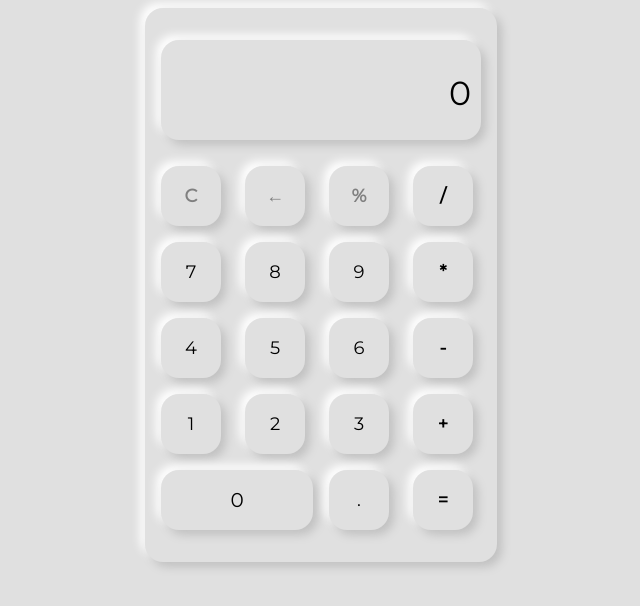
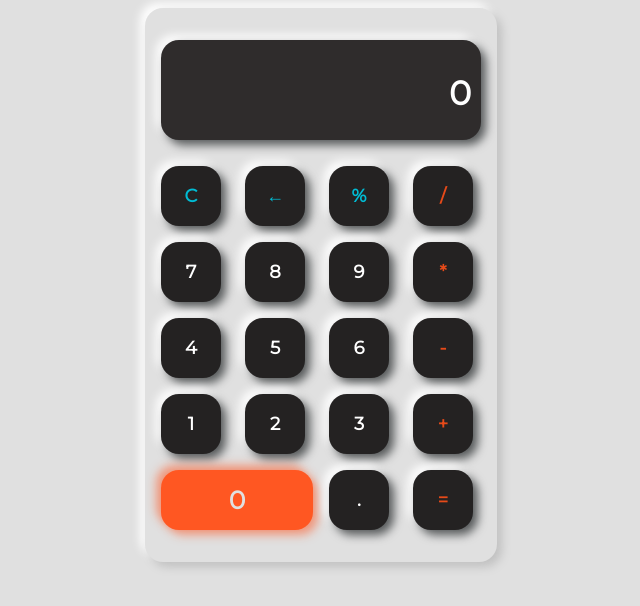
Before and after one commit to kasireddihimabindu/Calculator, a plain HTML site: page index.html in a window 1280 px wide. Shown: the whole page, without its empty margins (319-959 px from the left). Drawn offline with Linux system fonts and the light colour scheme.

Commit message:
UI design changes of buttons and result box

```diff
--- a/style.css
+++ b/style.css
@@ -22,15 +22,16 @@ body{
     height: 100px;
   border-radius: 10px;
   border-radius: 18px;
-  background: #e0e0e0;
-  box-shadow:  5px 5px 10px #c1c1c1,
+  background: #2f2c2c;
+  font-weight: 900;
+  box-shadow:  5px 5px 10px#56595a,
                -5px -5px 10px #ffffff;
 }
 .container .result p {
     font-size: 25pt;
     overflow-y: auto;
     text-align: right;
-    color: #000000;
+    color:white;
     padding-right:10px;
 }
 .container .buttons {
@@ -48,12 +49,12 @@ body{
     place-content: center;
     border-radius: 20px;
   border-radius: 18px;
-  background: #e0e0e0;
-  box-shadow:  5px 5px 10px #c1c1c1,
+  background: #242222;
+  box-shadow:  5px 5px 10px #56595a,
                -5px -5px 10px #ffffff;
 }
 .button:hover{
-    color: #3498db;
+    color: #ec155d;
   border-radius: 20px;
   background: #d11a1a;
   box-shadow:  5px 5px 10px #a31414,
@@ -63,20 +64,25 @@ body{
 .container .buttons .zero {
     grid-column: 1/ 3;
     width: 100%;
-    font-size: 20px;
-    color: #000000;
+    font-size: 25px;
+    font-weight: 900;
+    color: #e0e0e0;
     border-radius: 10px;
   border-radius: 18px;
-  background: #e0e0e0;
-  box-shadow:  5px 5px 10px #c1c1c1,
-               -5px -5px 10px #ffffff;
+  background: #FF5722;
+  box-shadow:  5px 5px 10px #ff572285,
+               -5px -5px 10px #ff572285;
+}
+.num-button{
+    color:white;
+    font-weight: 900;
 }
 .action-btn {
-    color: grey;
-    font-weight: bold;
+    color: #00BCD4;
+    font-weight: 900;
 }
 .calc-action-btn{
-    color: #000000;
-    font-size: 60px;
-    font-weight: bold;
+    color: #e64a19;
+    font-size: 500px;
+    font-weight: 900;
 }
```
